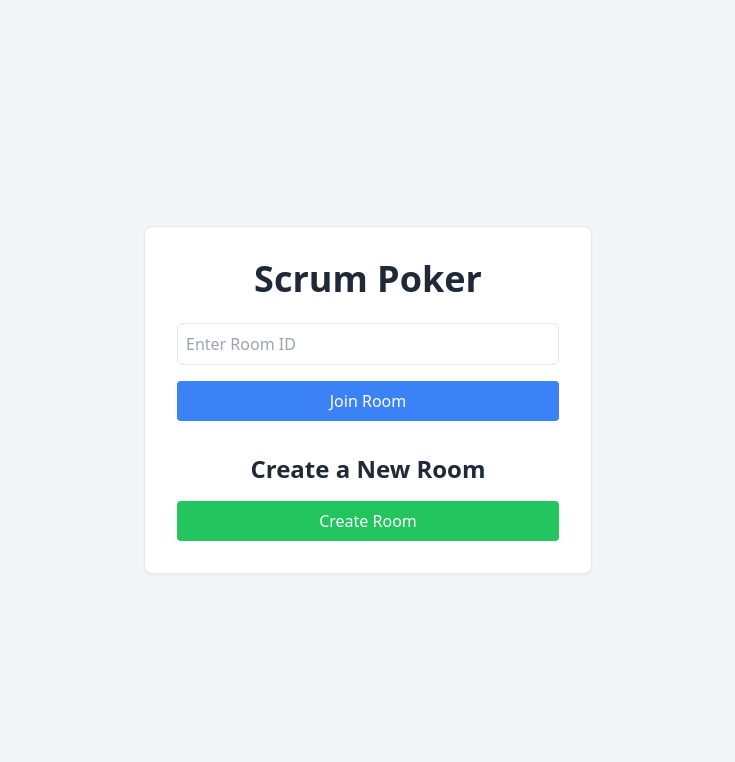
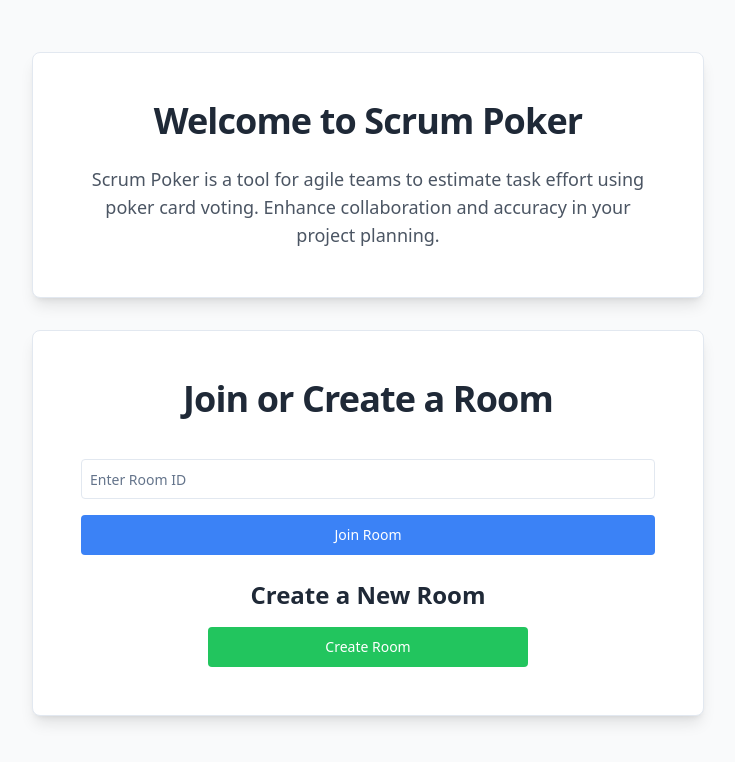
Before and after one commit to cuteanbogdan/scrum-poker, a Next.js app: page / in a window 1280 px wide. Shown: the top 762 px of the page, without its empty margins (272-1007 px from the left). Built offline with nearby package versions, Linux system fonts and the light colour scheme.

Commit message:
Edit - Welcome Page enhancements UI

```diff
--- a/app/page.tsx
+++ b/app/page.tsx
@@ -2,16 +2,34 @@
 
 import React, { useState } from "react";
 import { useRouter } from "next/navigation";
-import { Card } from "@/components/ui/card";
-import { v4 as uuidv4 } from "uuid";
+import {
+  Card,
+  CardHeader,
+  CardTitle,
+  CardContent,
+  CardFooter,
+} from "@/components/ui/card";
+import { Input } from "@/components/ui/input";
+import { Button } from "@/components/ui/button";
+import {
+  v4 as uuidv4,
+  validate as uuidValidate,
+  version as uuidVersion,
+} from "uuid";
+import router from "next/router";
+
+const isValidUUIDv4 = (uuid: string) =>
+  uuidValidate(uuid) && uuidVersion(uuid) === 4;
 
 const HomePage: React.FC = () => {
   const [room, setRoom] = useState<string>("");
   const router = useRouter();
 
   const handleJoin = () => {
-    if (room) {
+    if (room && isValidUUIDv4(room)) {
       router.push(`/rooms/${room}`);
+    } else {
+      alert("Please enter a valid Room ID.");
     }
   };
 
@@ -21,38 +39,56 @@
   };
 
   return (
-    <div className="flex items-center justify-center min-h-screen bg-gray-100 p-4">
-      <div className="max-w-md w-full">
-        <Card className="p-8">
-          <h1 className="text-4xl font-bold mb-6 text-center text-gray-800">
-            Scrum Poker
-          </h1>
+    <div className="flex flex-col items-center justify-center min-h-screen bg-gray-50 p-4">
+      <div className="max-w-2xl w-full">
+        <Card className="shadow-lg p-6 mb-8">
+          <CardHeader>
+            <CardTitle className="text-center text-4xl font-bold text-gray-800">
+              Welcome to Scrum Poker
+            </CardTitle>
+          </CardHeader>
+          <CardContent>
+            <p className="text-center text-lg text-gray-600">
+              Scrum Poker is a tool for agile teams to estimate task effort
+              using poker card voting. Enhance collaboration and accuracy in
+              your project planning.
+            </p>
+          </CardContent>
+        </Card>
+        <Card className="shadow-lg p-6 mb-8">
+          <CardHeader>
+            <CardTitle className="text-center text-4xl font-bold text-gray-800">
+              Join or Create a Room
+            </CardTitle>
+          </CardHeader>
+          <CardContent>
             <div className="mt-4">
-            <input
+              <Input
                 type="text"
                 placeholder="Enter Room ID"
                 value={room}
                 onChange={(e) => setRoom(e.target.value)}
-              className="w-full border rounded-md p-2 mb-4"
+                className="w-full mb-4 p-2 border rounded"
               />
-            <button
+              <Button
                 onClick={handleJoin}
                 className="w-full bg-blue-500 text-white py-2 px-4 rounded hover:bg-blue-600 transition-colors duration-300"
               >
                 Join Room
-            </button>
+              </Button>
             </div>
-          <div className="mt-8">
+          </CardContent>
+          <CardFooter className="flex flex-col items-center">
             <h2 className="text-2xl font-bold mb-4 text-center text-gray-800">
               Create a New Room
             </h2>
-            <button
+            <Button
               onClick={handleCreate}
-              className="w-full bg-green-500 text-white py-2 px-4 rounded hover:bg-green-600 transition-colors duration-300"
+              className="w-full max-w-xs bg-green-500 text-white py-2 px-4 rounded hover:bg-green-600 transition-colors duration-300"
             >
               Create Room
-            </button>
-          </div>
+            </Button>
+          </CardFooter>
         </Card>
       </div>
     </div>
--- /dev/null
+++ b/components/ui/button.tsx
@@ -0,0 +1,56 @@
+import * as React from "react"
+import { Slot } from "@radix-ui/react-slot"
+import { cva, type VariantProps } from "class-variance-authority"
+
+import { cn } from "@/lib/utils"
+
+const buttonVariants = cva(
+  "inline-flex items-center justify-center whitespace-nowrap rounded-md text-sm font-medium ring-offset-white transition-colors focus-visible:outline-none focus-visible:ring-2 focus-visible:ring-slate-950 focus-visible:ring-offset-2 disabled:pointer-events-none disabled:opacity-50 dark:ring-offset-slate-950 dark:focus-visible:ring-slate-300",
+  {
+    variants: {
+      variant: {
+        default: "bg-slate-900 text-slate-50 hover:bg-slate-900/90 dark:bg-slate-50 dark:text-slate-900 dark:hover:bg-slate-50/90",
+        destructive:
+          "bg-red-500 text-slate-50 hover:bg-red-500/90 dark:bg-red-900 dark:text-slate-50 dark:hover:bg-red-900/90",
+        outline:
+          "border border-slate-200 bg-white hover:bg-slate-100 hover:text-slate-900 dark:border-slate-800 dark:bg-slate-950 dark:hover:bg-slate-800 dark:hover:text-slate-50",
+        secondary:
+          "bg-slate-100 text-slate-900 hover:bg-slate-100/80 dark:bg-slate-800 dark:text-slate-50 dark:hover:bg-slate-800/80",
+        ghost: "hover:bg-slate-100 hover:text-slate-900 dark:hover:bg-slate-800 dark:hover:text-slate-50",
+        link: "text-slate-900 underline-offset-4 hover:underline dark:text-slate-50",
+      },
+      size: {
+        default: "h-10 px-4 py-2",
+        sm: "h-9 rounded-md px-3",
+        lg: "h-11 rounded-md px-8",
+        icon: "h-10 w-10",
+      },
+    },
+    defaultVariants: {
+      variant: "default",
+      size: "default",
+    },
+  }
+)
+
+export interface ButtonProps
+  extends React.ButtonHTMLAttributes<HTMLButtonElement>,
+    VariantProps<typeof buttonVariants> {
+  asChild?: boolean
+}
+
+const Button = React.forwardRef<HTMLButtonElement, ButtonProps>(
+  ({ className, variant, size, asChild = false, ...props }, ref) => {
+    const Comp = asChild ? Slot : "button"
+    return (
+      <Comp
+        className={cn(buttonVariants({ variant, size, className }))}
+        ref={ref}
+        {...props}
+      />
+    )
+  }
+)
+Button.displayName = "Button"
+
+export { Button, buttonVariants }
--- /dev/null
+++ b/components/ui/input.tsx
@@ -0,0 +1,25 @@
+import * as React from "react"
+
+import { cn } from "@/lib/utils"
+
+export interface InputProps
+  extends React.InputHTMLAttributes<HTMLInputElement> {}
+
+const Input = React.forwardRef<HTMLInputElement, InputProps>(
+  ({ className, type, ...props }, ref) => {
+    return (
+      <input
+        type={type}
+        className={cn(
+          "flex h-10 w-full rounded-md border border-slate-200 bg-white px-3 py-2 text-sm ring-offset-white file:border-0 file:bg-transparent file:text-sm file:font-medium placeholder:text-slate-500 focus-visible:outline-none focus-visible:ring-2 focus-visible:ring-slate-950 focus-visible:ring-offset-2 disabled:cursor-not-allowed disabled:opacity-50 dark:border-slate-800 dark:bg-slate-950 dark:ring-offset-slate-950 dark:placeholder:text-slate-400 dark:focus-visible:ring-slate-300",
+          className
+        )}
+        ref={ref}
+        {...props}
+      />
+    )
+  }
+)
+Input.displayName = "Input"
+
+export { Input }
--- a/package.json
+++ b/package.json
@@ -11,6 +11,7 @@
   "dependencies": {
     "@fortawesome/free-solid-svg-icons": "^6.5.2",
     "@fortawesome/react-fontawesome": "^0.2.2",
+    "@radix-ui/react-slot": "^1.1.0",
     "@shadcn/ui": "^0.0.4",
     "class-variance-authority": "^0.7.0",
     "clsx": "^2.1.1",
```
Also changed, not shown: 1 other file (tests, documents, lock files or other folders). Lines whose indentation alone changed are shown as unchanged.
